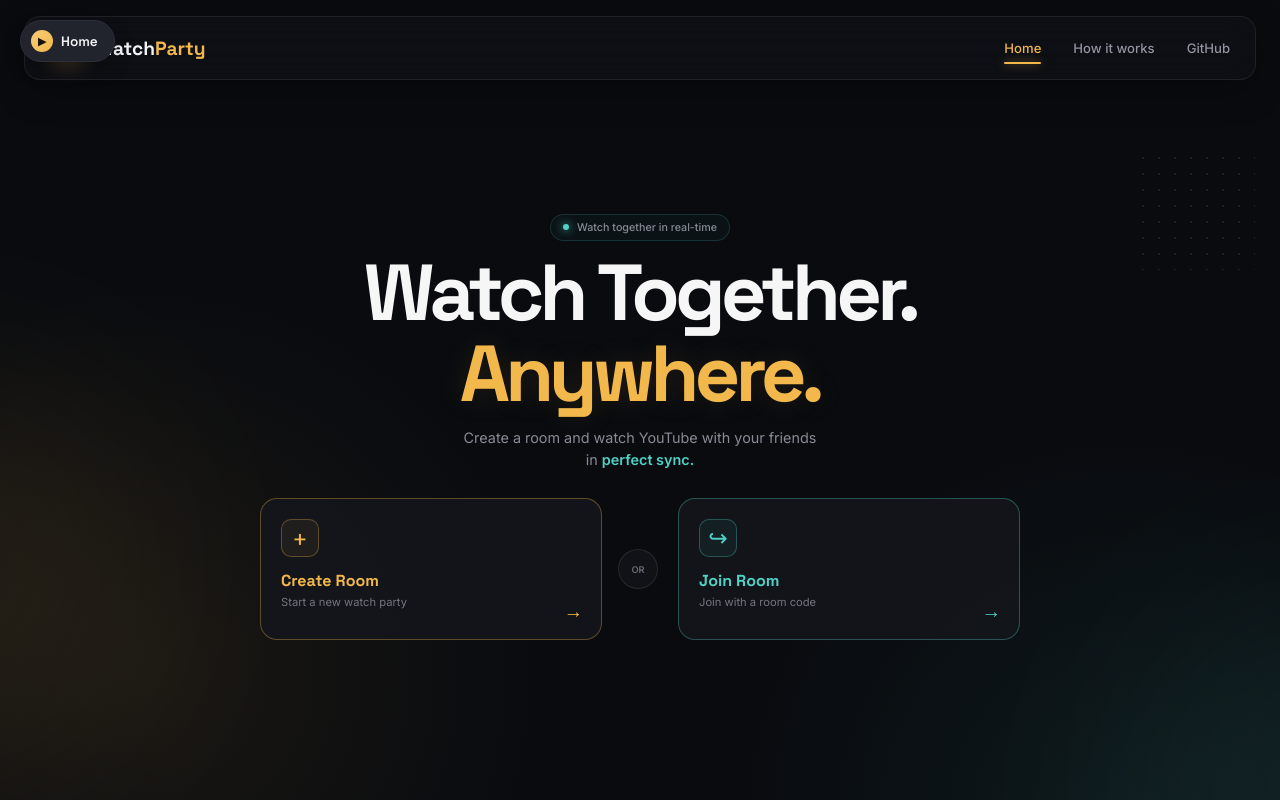
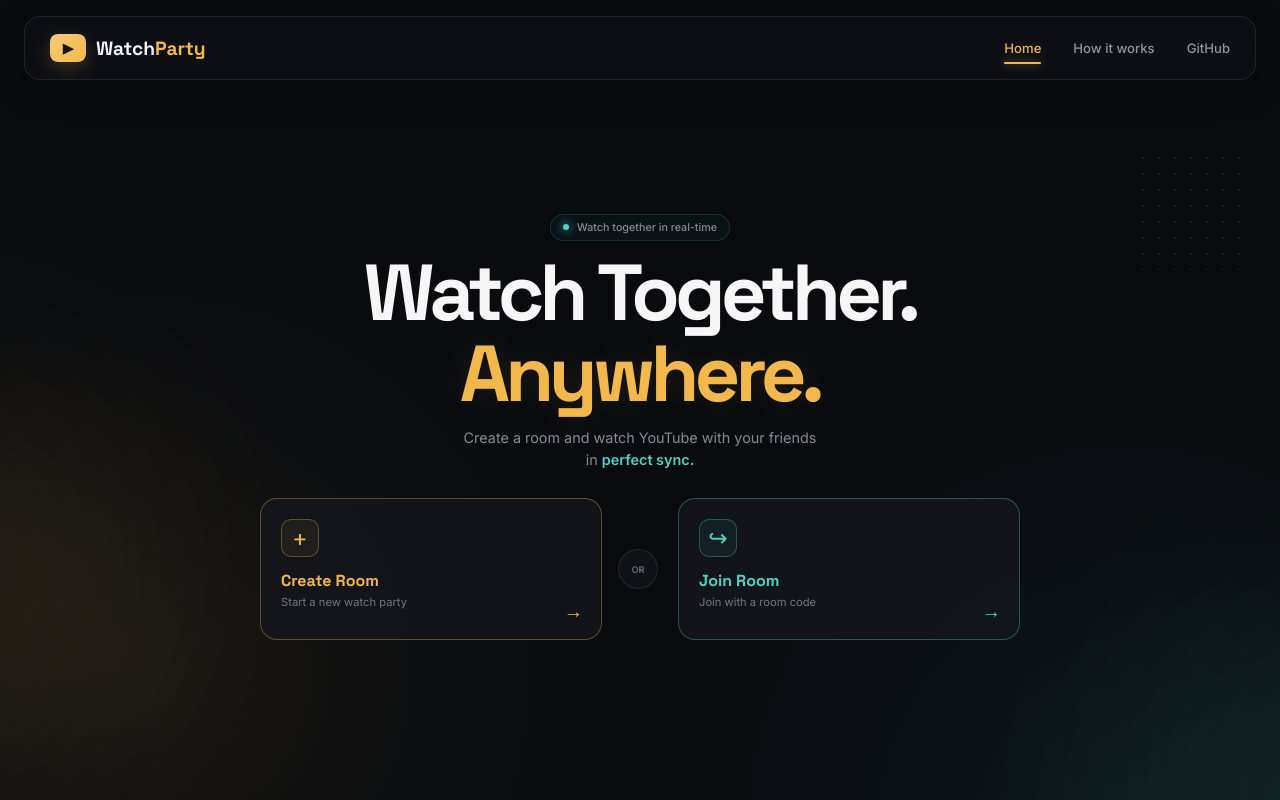
Before and after one commit to annnikett/Yt-watch-party, a React (Vite) app in the folder client/: page / in a window 1280 px wide. Shown: the top 800 px of the page. Built offline with nearby package versions, Linux system fonts and the light colour scheme; no server answers.

Commit message:
scroll add

```diff
--- a/client/src/pages/Home.jsx
+++ b/client/src/pages/Home.jsx
@@ -1,4 +1,4 @@
-import { useState, useEffect } from "react";
+import { useState } from "react";
 import { useNavigate, useSearchParams } from "react-router-dom";
 import { SERVER_URL } from "../socket.js";
 
@@ -18,29 +18,6 @@ export default function Home() {
 
   const [busy, setBusy] = useState(false);
   const [error, setError] = useState("");
-
-  const [showHomeBtn, setShowHomeBtn] = useState(false);
-
-  // ============================================
-  // SHOW FLOATING HOME BUTTON ONLY WHEN
-  // "HOW IT WORKS" SECTION IS IN VIEW
-  // ============================================
-
-  useEffect(() => {
-    const section = document.getElementById("how-it-works");
-    if (!section) return;
-
-    const observer = new IntersectionObserver(
-      ([entry]) => {
-        setShowHomeBtn(entry.isIntersecting);
-      },
-      { threshold: 0.15 }
-    );
-
-    observer.observe(section);
-
-    return () => observer.disconnect();
-  }, []);
 
   const saveUsername = (name) => {
     localStorage.setItem("wp_username", name);
@@ -121,37 +98,6 @@ export default function Home() {
 
   return (
     <div className="home-page">
-
-      {/* ============================================
-          FLOATING HOME BUTTON
-          Only visible while "How it works" is in view
-      ============================================ */}
-
-      {showHomeBtn && (
-
-        <button
-          type="button"
-          className="floating-home-btn"
-          onClick={() => {
-            setView("choice");
-            setError("");
-
-            const homeSection = document.getElementById("home");
-
-            if (homeSection) {
-              homeSection.scrollIntoView({
-                behavior: "smooth",
-                block: "start",
-              });
-            }
-          }}
-        >
-          <span className="floating-home-icon">▶</span>
-          Home
-        </button>
-
-      )}
-
 
       {/* ============================================
           BACKGROUND
--- a/client/src/styles.css
+++ b/client/src/styles.css
@@ -1933,89 +1933,6 @@ button, input { font-family: inherit; }
   }
 }
 /* =====================================================
-   FLOATING HOME BUTTON
-   ===================================================== */
-
-.floating-home-btn {
-  position: fixed;
-  top: 20px;
-  left: 20px;
-  z-index: 999;
-
-  display: flex;
-  align-items: center;
-  gap: 8px;
-
-  padding: 9px 16px 9px 10px;
-
-  background: var(--panel-raised);
-  border: 1px solid var(--border);
-  border-radius: 999px;
-
-  font-family: var(--font-display);
-  font-size: 0.85rem;
-  font-weight: 600;
-  color: var(--text);
-
-  cursor: pointer;
-
-  box-shadow: var(--shadow-md);
-
-  animation: floatingHomeFadeIn 0.25s ease;
-
-  transition: background 0.2s ease, border-color 0.2s ease, transform 0.2s ease;
-}
-
-@keyframes floatingHomeFadeIn {
-  from {
-    opacity: 0;
-    transform: translateY(-6px);
-  }
-  to {
-    opacity: 1;
-    transform: translateY(0);
-  }
-}
-
-.floating-home-btn:hover {
-  background: var(--panel-hover);
-  border-color: var(--gold-dim);
-  transform: translateY(-1px);
-}
-
-.floating-home-icon {
-  display: flex;
-  align-items: center;
-  justify-content: center;
-
-  width: 22px;
-  height: 22px;
-
-  border-radius: 50%;
-
-  background: linear-gradient(135deg, #f6cc78, #f2b84b);
-  color: #171205;
-
-  font-size: 0.65rem;
-}
-
-@media (max-width: 640px) {
-  .floating-home-btn {
-    top: 14px;
-    left: 14px;
-
-    font-size: 0.75rem;
-    padding: 7px 14px 7px 8px;
-  }
-
-  .floating-home-icon {
-    width: 20px;
-    height: 20px;
-  }
-}
-
-
-/* =====================================================
    HOW IT WORKS
    ===================================================== */
 
```
